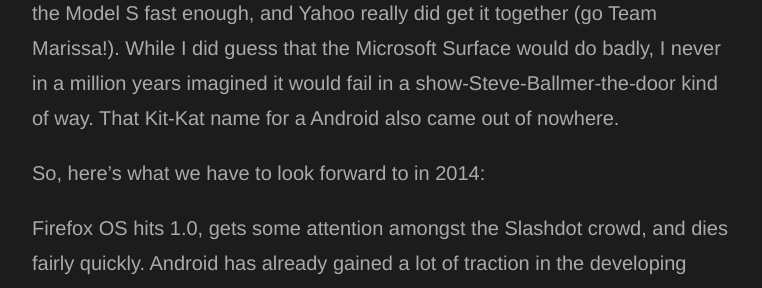
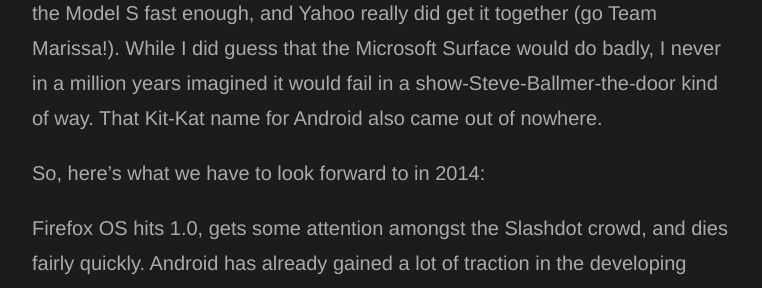
Before and after one commit to brianwillis/brianwillis.github.com, a Jekyll site: the page built from _posts/2013-12-29-predictions-for-2014.md, in a window 1280 px wide. Shown: the part 378-666 px from the top of the page, without its empty margins (258-1020 px from the left). Built offline with Jekyll 4.4.1, drawn with Linux system fonts in a browser that asks for light colours; some of the changed text lies outside the part shown.

Commit message:
Fixed a typo.

```diff
--- a/_posts/2013-12-29-predictions-for-2014.md
+++ b/_posts/2013-12-29-predictions-for-2014.md
@@ -3,7 +3,7 @@
 title: Predictions for 2014
 ---
 
-I didn’t do too badly with [last year’s set of predictions][1]. Tesla really can’t make the Model S fast enough, and Yahoo really did get it together (go Team Marissa!). While I did guess that the Microsoft Surface would do badly, I never in a million years imagined it would fail in a show-Steve-Ballmer-the-door kind of way. That Kit-Kat name for a Android also came out of nowhere.
+I didn’t do too badly with [last year’s set of predictions][1]. Tesla really can’t make the Model S fast enough, and Yahoo really did get it together (go Team Marissa!). While I did guess that the Microsoft Surface would do badly, I never in a million years imagined it would fail in a show-Steve-Ballmer-the-door kind of way. That Kit-Kat name for Android also came out of nowhere.
 
 So, here’s what we have to look forward to in 2014:
 
```
